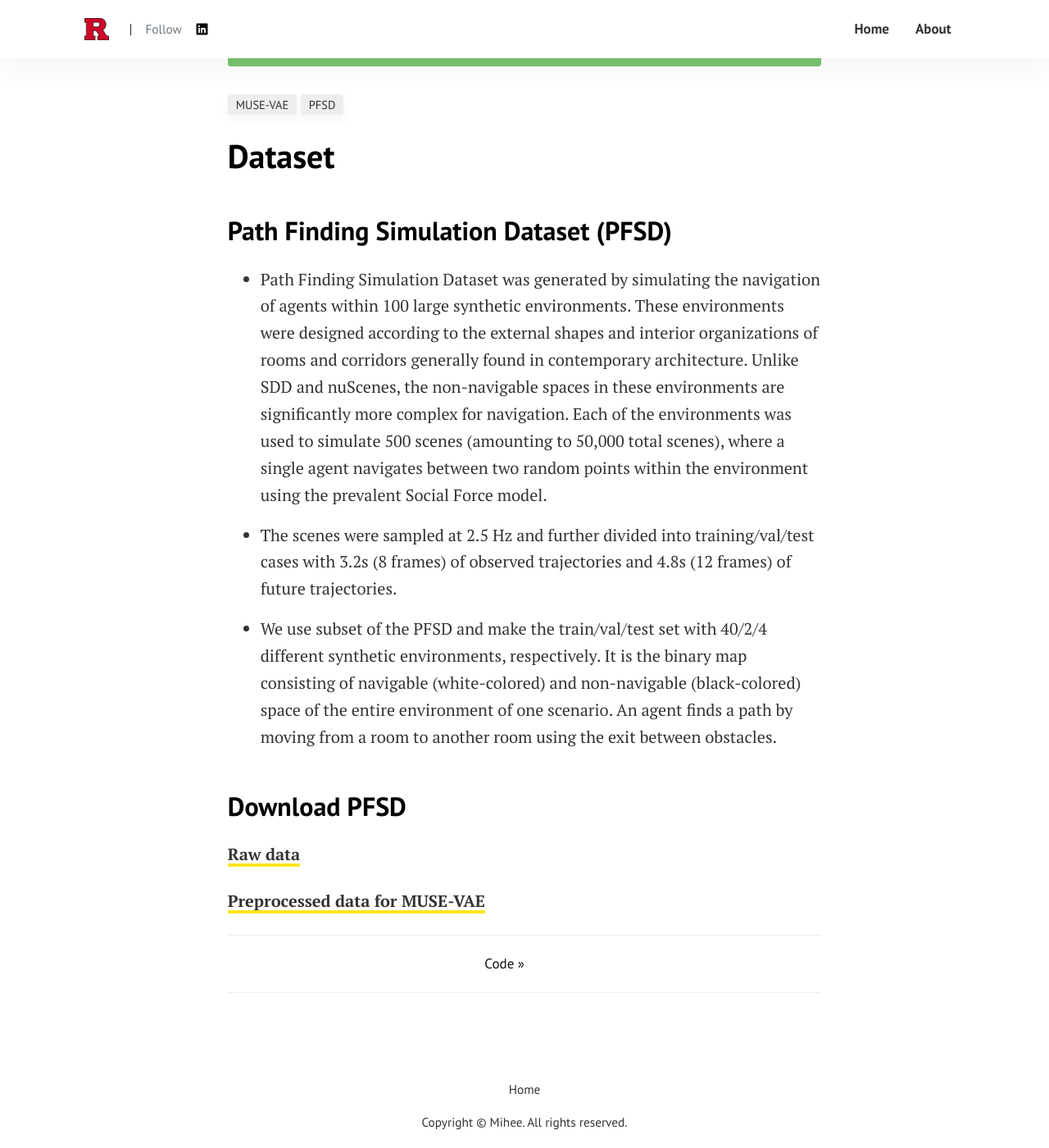
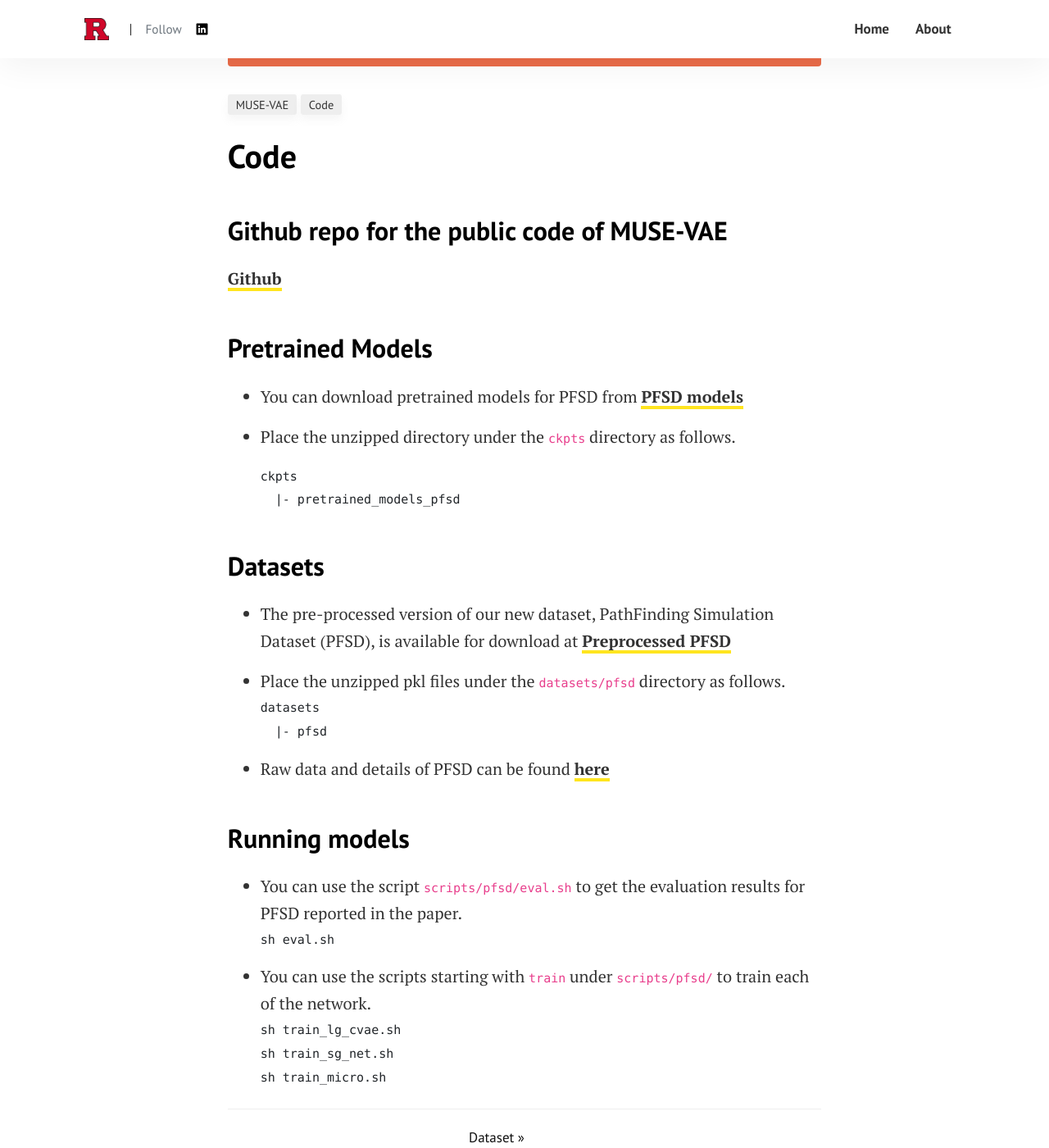
Before and after one commit to ml1323/MUSE-VAE, a Jekyll site: the page built from _posts/2018-01-12-tree-of-codes.md, in a window 1280 px wide and 1400 px high, scrolled down 415 px. Shown: the whole window at 82% size. Built offline with Jekyll 4.4.1, drawn with Linux system fonts in a browser that asks for light colours.

Commit message:
add code

````diff
--- a/_posts/2018-01-12-tree-of-codes.md
+++ b/_posts/2018-01-12-tree-of-codes.md
@@ -1,25 +1,48 @@
 ---
 layout: post
-title:  "Dataset"
+title:  "Code"
 author: "Mihee Lee"
-categories: [ MUSE-VAE, PFSD ]
-image: assets/images/8.jpg
+categories: [ MUSE-VAE, code ]
+image: assets/images/5.jpg
 ---
 
-## Path Finding Simulation Dataset (PFSD)
-
-+ Path Finding Simulation Dataset was generated by simulating the navigation of agents within 100 large synthetic environments.
-These environments were designed according to the external shapes and interior organizations of rooms and corridors generally found in contemporary architecture.
-Unlike SDD and nuScenes, the non-navigable spaces in these environments are significantly more complex for navigation.
-Each of the environments was used to simulate 500 scenes (amounting to 50,000 total scenes), where a single agent navigates between two random points within the environment using the prevalent Social Force model.
-
-+ The scenes were sampled at 2.5 Hz and further divided into training/val/test cases with 3.2s (8 frames) of observed trajectories and 4.8s (12 frames) of future trajectories.
-
-+ We use subset of the PFSD and make the train/val/test set with 40/2/4 different synthetic environments, respectively. It is the binary map consisting of navigable (white-colored) and non-navigable (black-colored) space of the entire environment of one scenario. An agent finds a path by moving from a room to another room using the exit between obstacles.
+## Github repo for the public code of MUSE-VAE
+**[Github](https://github.com/ml1323/musevae)**
 
 
-## Download PFSD
+## Pretrained Models
++ You can download pretrained models for PFSD from
+**[PFSD models](https://drive.google.com/file/d/1HWzOzskjDjdYCJLiHpHM1L7Dg-NPMhoy/view?usp=sharing)**
 
-**[Raw data](https://drive.google.com/file/d/1QGGgYNomsQf2bCrR3OXBDi_1yWLHJm6y/view?usp=sharing)**
++ Place the unzipped directory under the `ckpts` directory as follows.
+```bash
+ckpts
+    |- pretrained_models_pfsd
+```
 
-**[Preprocessed data for MUSE-VAE](https://drive.google.com/file/d/1Wm5CTBrxozg9zMKvS2l9M3XtHhWyy3g9/view?usp=sharing)**
+## Datasets
++ The pre-processed version of our new dataset, PathFinding Simulation Dataset (PFSD), is available for download at
+**[Preprocessed PFSD](https://drive.google.com/file/d/1Wm5CTBrxozg9zMKvS2l9M3XtHhWyy3g9/view?usp=sharing)**
+
++ Place the unzipped pkl files under the `datasets/pfsd` directory as follows.
+```bash
+datasets
+    |- pfsd
+```
+
++ Raw data and details of PFSD can be found
+**[here](https://ml1323.github.io/MUSE-VAE/tree-of-codes)**
+
+
+## Running models
++ You can use the script `scripts/pfsd/eval.sh` to get the evaluation results for PFSD reported in the paper.
+```bash
+sh eval.sh
+```
+
++ You can use the scripts starting with `train` under `scripts/pfsd/` to train each of the network.
+```bash
+sh train_lg_cvae.sh
+sh train_sg_net.sh
+sh train_micro.sh
+```
````
Also changed, not shown: _posts/2019-01-12-is-intelligence-enough.md (+16 -9 lines).
